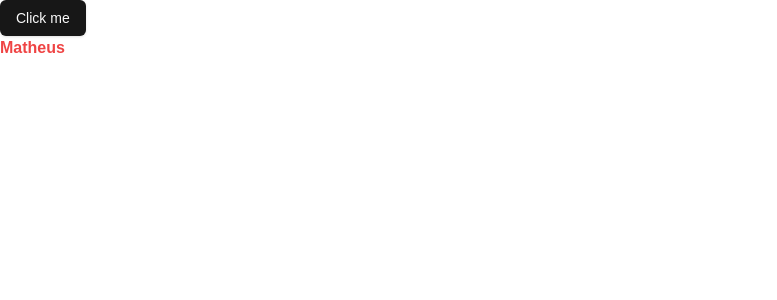
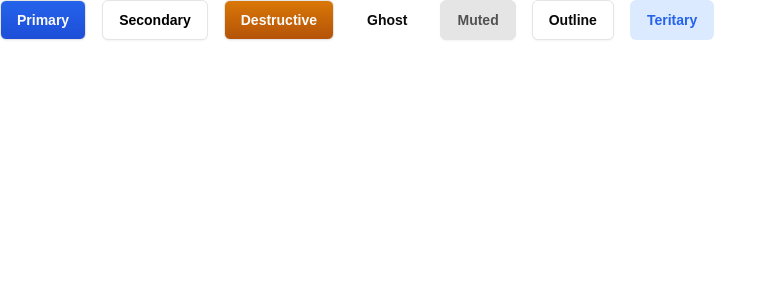
Before and after one commit to mathbertmes/jira-clone, a Next.js app: page / in a window 1280 px wide. Shown: the top 300 px of the page, without its empty margins (0-777 px from the left). Built offline with nearby package versions, Linux system fonts and the light colour scheme.

Commit message:
custom components

```diff
--- a/src/app/page.tsx
+++ b/src/app/page.tsx
@@ -1,11 +1,16 @@
 import { Button } from "@/components/ui/button";
-import Image from "next/image";
+
 
 export default function Home() {
   return (
-    <div>
-      <Button>Click me</Button>
-      <p className="text-red-500 font-semibold">Matheus</p>
+    <div className="flex gap-4">
+      <Button>Primary</Button>
+      <Button variant="secondary">Secondary</Button>
+      <Button variant="destructive">Destructive</Button>
+      <Button variant="ghost">Ghost</Button>
+      <Button variant="muted">Muted</Button>
+      <Button variant="outline">Outline</Button>
+      <Button variant="teritary">Teritary</Button>
     </div>
   );
 }
--- a/src/components/ui/button.tsx
+++ b/src/components/ui/button.tsx
@@ -5,30 +5,32 @@
 import { cn } from "@/lib/utils"
 
 const buttonVariants = cva(
-  "inline-flex items-center justify-center gap-2 whitespace-nowrap rounded-md text-sm font-medium transition-colors focus-visible:outline-none focus-visible:ring-1 focus-visible:ring-ring disabled:pointer-events-none disabled:opacity-50 [&_svg]:pointer-events-none [&_svg]:size-4 [&_svg]:shrink-0",
+  "inline-flex items-center justify-center gap-2 whitespace-nowrap rounded-md text-sm font-semibold transition-colors focus-visible:outline-none focus-visible:ring-1 focus-visible:ring-ring disabled:pointer-events-none disabled:bg-neutral-100 disabled:from-neutral-100 disabled:to-neutral-100 disabled:text-neutral-300 border border-neutral-200 shadow-sm [&_svg]:pointer-events-none [&_svg]:size-4 [&_svg]:shrink-0",
   {
     variants: {
       variant: {
-        default:
-          "bg-primary text-primary-foreground shadow hover:bg-primary/90",
+        primary:
+          "bg-gradient-to-b from-blue-600 to-blue-700 text-primary-foreground hover:from-blue-700 hover:to-blue-700",
         destructive:
-          "bg-destructive text-destructive-foreground shadow-sm hover:bg-destructive/90",
+          "bg-gradient-to-b from-amber-600 to-amber-700 text-destructive-foreground hover:from-amber-700 hover:to-amber-700",
         outline:
           "border border-input bg-background shadow-sm hover:bg-accent hover:text-accent-foreground",
         secondary:
-          "bg-secondary text-secondary-foreground shadow-sm hover:bg-secondary/80",
-        ghost: "hover:bg-accent hover:text-accent-foreground",
-        link: "text-primary underline-offset-4 hover:underline",
+          "bg-white text-black hover:bg-neutral-100",
+        ghost: "border-transparent shadow-none hover:bg-accent hover:text-accent-foreground",
+        muted: "bg-neutral-200 text-neutral-600 hover:bg-neutral-200/80",
+        teritary: "bg-blue-100 text-blue-600 border-transparent hover:bg-blue-200 shadow-none"
       },
       size: {
-        default: "h-9 px-4 py-2",
-        sm: "h-8 rounded-md px-3 text-xs",
-        lg: "h-10 rounded-md px-8",
-        icon: "h-9 w-9",
+        default: "h-10 px-4 py-2",
+        sm: "h-8 rounded-md px-3",
+        xs: "h-7 rounded-md px-2 text-xs",
+        lg: "h-12 rounded-md px-8",
+        icon: "h-8 w-8",
       },
     },
     defaultVariants: {
-      variant: "default",
+      variant: "primary",
       size: "default",
     },
   }
--- a/src/components/ui/input.tsx
+++ b/src/components/ui/input.tsx
@@ -8,7 +8,7 @@
       <input
         type={type}
         className={cn(
-          "flex h-9 w-full rounded-md border border-input bg-transparent px-3 py-1 text-base shadow-sm transition-colors file:border-0 file:bg-transparent file:text-sm file:font-medium file:text-foreground placeholder:text-muted-foreground focus-visible:outline-none focus-visible:ring-1 focus-visible:ring-ring disabled:cursor-not-allowed disabled:opacity-50 md:text-sm",
+          "flex h-12 w-full rounded-md border border-input bg-transparent px-3 py-1 text-base shadow-sm transition-colors file:border-0 file:bg-transparent file:text-sm file:font-medium file:text-foreground placeholder:text-muted-foreground focus-visible:outline-none focus-visible:ring-1 focus-visible:ring-ring disabled:cursor-not-allowed disabled:opacity-50 md:text-sm",
           className
         )}
         ref={ref}
--- a/src/components/ui/select.tsx
+++ b/src/components/ui/select.tsx
@@ -19,7 +19,7 @@
   <SelectPrimitive.Trigger
     ref={ref}
     className={cn(
-      "flex h-9 w-full items-center justify-between whitespace-nowrap rounded-md border border-input bg-transparent px-3 py-2 text-sm shadow-sm ring-offset-background placeholder:text-muted-foreground focus:outline-none focus:ring-1 focus:ring-ring disabled:cursor-not-allowed disabled:opacity-50 [&>span]:line-clamp-1",
+      "flex h-12 w-full items-center justify-between whitespace-nowrap rounded-md border border-input bg-transparent px-3 py-2 text-sm shadow-sm ring-offset-background placeholder:text-muted-foreground focus:outline-none focus:ring-1 focus:ring-ring disabled:cursor-not-allowed disabled:opacity-50 [&>span]:line-clamp-1",
       className
     )}
     {...props}
```
